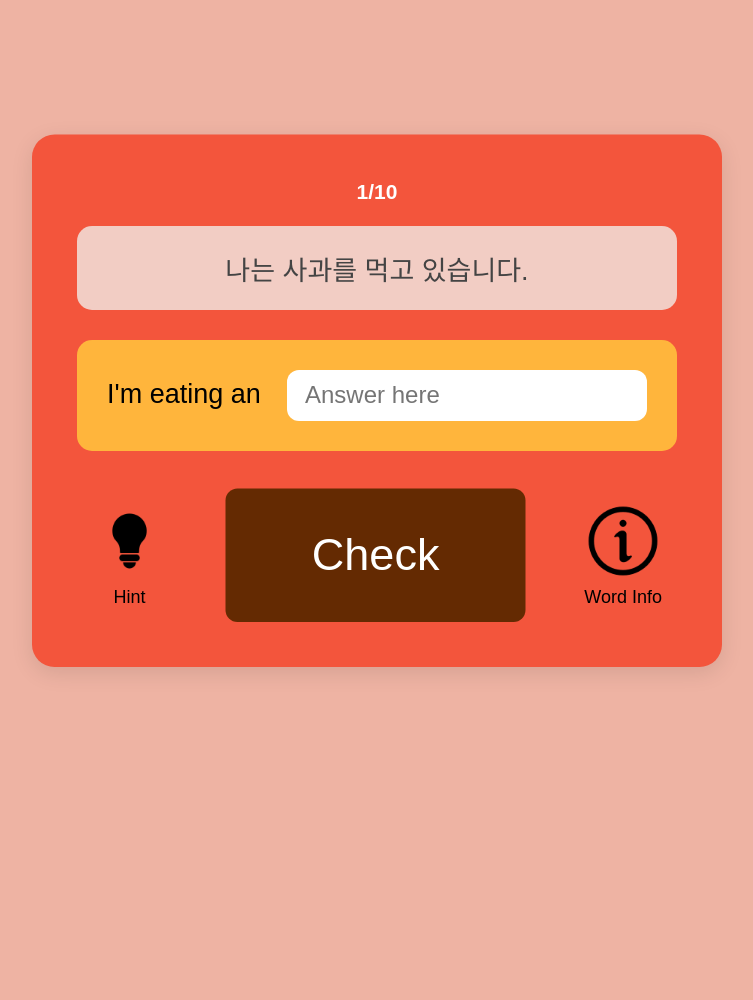
After one commit to YOONapply/EwodZ_Project, a FastAPI app: template templates/game.html in a window 1280 px wide; the page is wider, and only the part inside the window is pictured. The commit adds this page. Shown: that part, without its empty margins (263-1016 px from the left). Run offline with FastAPI, Linux system fonts and the light colour scheme; the template is opened without the code that fills it, so the values that code supplies are empty.

Commit message:
Add files via upload

```diff
--- a/main.py
+++ b/main.py
@@ -103,10 +103,10 @@ async def submit_form(request: Request, id: str = Form(...), pw: str = Form(...)
             return templates.TemplateResponse("main.html", {"request": request, "userId": f"{id}", "userPw" : f"{pw}"})
         else:
             print("존재하지 않는 아이디 또는 비밀번호 틀림")
-            return templates.TemplateResponse("login.html", {"request": request, "warring": "잘못된 비밀번호 또는 존재하지 않는 아이디입니다."})
+            return templates.TemplateResponse("login.html", {"request": request, "warning": "잘못된 비밀번호 또는 존재하지 않는 아이디입니다."})
     except:
         print("존재하지 않는 아이디 또는 비밀번호 틀림")
-        return templates.TemplateResponse("login.html", {"request": request, "warring": "잘못된 비밀번호 또는 존재하지 않는 아이디입니다."})
+        return templates.TemplateResponse("login.html", {"request": request, "warning": "잘못된 비밀번호 또는 존재하지 않는 아이디입니다."})
 
 @app.get("/aaa", response_class=HTMLResponse)
 async def aaa(request: Request):
@@ -128,10 +128,13 @@ async def submit_form(request: Request, id: str = Form(...), pw: str = Form(...)
             return templates.TemplateResponse("signupSuccess.html", {"request": request, "id" : id, "time" : time})
         else:
             print(f"\n[ Server Message ]\n유저 한 명이 회원가입을 실패하였습니다.\n사유 - 비밀번호가 일치하지 않습니다.\n[ END ]\n")
-            return templates.TemplateResponse("signup.html", {"request": request, "warring": "비밀번호가 일치하지 않습니다."})
+            return templates.TemplateResponse("signup.html", {"request": request, "warning": "비밀번호가 일치하지 않습니다."})
 
     else:
         print(f"\n[ Server Message ]\n유저 한 명이 회원가입을 실패하였습니다.\n사유 - 이미 존재하는 아이디입니다. ({id})\n[ END ]\n")
-        return templates.TemplateResponse("signup.html", {"request": request, "warring": "이미 존재하는 아이디입니다."})
+        return templates.TemplateResponse("signup.html", {"request": request, "warning": "이미 존재하는 아이디입니다."})
 
+@app.get("/to_day_study", response_class=HTMLResponse)
+async def aaa(request: Request):
+    return templates.TemplateResponse("game.html", {"request": request})
 # =======================================
--- /dev/null
+++ b/templates/game.html
@@ -0,0 +1,145 @@
+<!DOCTYPE html>
+<html lang="ko">
+<head>
+    <meta charset="UTF-8">
+    <meta name="viewport" content="width=device-width, initial-scale=1.0">
+    <title>Language Learning Interface</title>
+    <style>
+        body {
+            font-family: 'Arial', sans-serif;
+            display: flex;
+            justify-content: center;
+            align-items: center;
+            height: 100vh;
+            background-color: #EEb3a3;
+            margin: 0;
+            transform: scale(1.5); /* 전체 150% 확대 */
+            transform-origin: center; /* 가운데 기준으로 확대 */
+            overflow: hidden;
+        }
+        .container {
+            background-color: #F3553C;
+            border-radius: 15px;
+            box-shadow: 0 4px 15px rgba(0, 0, 0, 0.1);
+            padding: 30px;
+            width: 400px;
+            text-align: center;
+        }
+        .header {
+            font-size: 14px;
+            color: #ffffff;
+            margin-bottom: 15px;
+            font-weight: bold;
+        }
+        .question {
+            background-color: #F2CDC4;
+            padding: 15px;
+            margin-bottom: 20px;
+            font-size: 18px;
+            border-radius: 10px;
+            color: #444;
+            font-weight: 500;
+        }
+        .answer-box {
+            background-color: #FFB53C;
+            color: rgb(0, 0, 0);
+            padding: 20px;
+            margin-bottom: 25px;
+            font-size: 18px;
+            border-radius: 10px;
+            display: flex;
+            justify-content: space-between;
+            align-items: center;
+        }
+        .answer-box input {
+            font-size: 16px;
+            padding: 8px 12px;
+            width: 60%;
+            border: none;
+            border-radius: 8px;
+            outline: none;
+        }
+        .button-row {
+            display: flex;
+            justify-content: space-between;
+        }
+        .button-row button {
+            border: none;
+            cursor: pointer;
+            font-size: 30px;
+            border-radius: 8px;
+            transition: background-color 0.3s;
+        }
+        .pa {
+            background-color: #642A02;
+            color: white;
+        }
+        .impa {
+            background-color: #642A02;
+            color: white;
+        }
+        .pa:hover {
+            background-color: #F24822;
+        }
+        .impa:hover {
+            background-color: #D1441A;
+        }
+        /* 아이콘 버튼 스타일 */
+        .icon-button {
+            background-color: transparent; /* 아이콘 버튼 배경을 투명으로 설정 */
+            color: #642A02; /* 아이콘 버튼 텍스트 색상 설정 */
+            display: flex;
+            flex-direction: column;
+            align-items: center;
+            padding: 10px;
+        }
+        .icon-button img {
+            width: 50px;
+            height: 50px;
+            vertical-align: middle;
+        }
+        .icon-button span {
+            font-size: 12px;
+            margin-top: 5px;
+            color: black;
+        }
+        .confirm-button {
+            background-color: #642A02;
+            color: white;
+            width: 200px; /* 버튼 가로 크기 조정 */
+            display: flex;
+            flex-direction: column;
+            align-items: center;
+            justify-content: center;
+            padding: 10px;
+        }
+        .confirm-button:hover {
+            background-color: #F24822;
+        }
+    </style>
+</head>
+<body>
+
+    <div class="container">
+        <div class="header">1/10</div>
+        <div class="question">나는 사과를 먹고 있습니다.</div>
+        <div class="answer-box">
+            I'm eating an <input type="text" placeholder="Answer here" />
+        </div>
+        <div class="button-row">
+            <button class="pa icon-button">
+                <img src="../static/imgs/hint-icon.png" alt="힌트 아이콘">
+                <span>Hint</span>
+            </button>
+            <button class="confirm-button">
+                <span>Check</span>
+            </button>
+            <button class="impa icon-button">
+                <img src="../static/imgs/info-icon.png" alt="단어 정보 아이콘">
+                <span>Word Info</span>
+            </button>
+        </div>
+    </div>
+
+</body>
+</html>
--- a/templates/login.html
+++ b/templates/login.html
@@ -13,9 +13,10 @@
 </head>
 <body>
   <div class="container">
-    <h1 class="fadeIn">Login Page</h1>
+    <h1 class="fadeIn">Login</h1>
   </div>
   <form class="input_field" action="/login_submit" method="post">
+    <p class="warning">{{ warning }}</p>
     <label for="id">ID</label>
     <input type="text" name="id" id="id" placeholder="Please enter here" required>
     <label for="pw">Password</label>
--- a/templates/signup.html
+++ b/templates/signup.html
@@ -13,9 +13,10 @@
 </head>
 <body>
   <div class="container">
-    <h1 class="fadeIn">Signup Page</h1>
+    <h1 class="fadeIn">Signup</h1>
   </div>
   <form class="input_field" action="/signup_submit" method="post">
+    <p class="warning">{{ warning }}</p>
     <label for="id">ID</label>
     <input type="text" name="id" id="id" placeholder="Please enter here" required>
     <label for="id">User Name</label>
```
Also changed, not shown: static/css/index/button.css (+44 -69 lines), static/css/index/style.css (+4 -6 lines), static/css/main/style.css (added, +132 -0 lines), static/css/signup&login/style.css (+6 -2 lines), templates/index.html (+3 -7 lines), templates/main.html (+46 -38 lines), userData.json (+9 -0 lines), static/imgs/hint-icon.png (added), static/imgs/info-icon.png (added).
